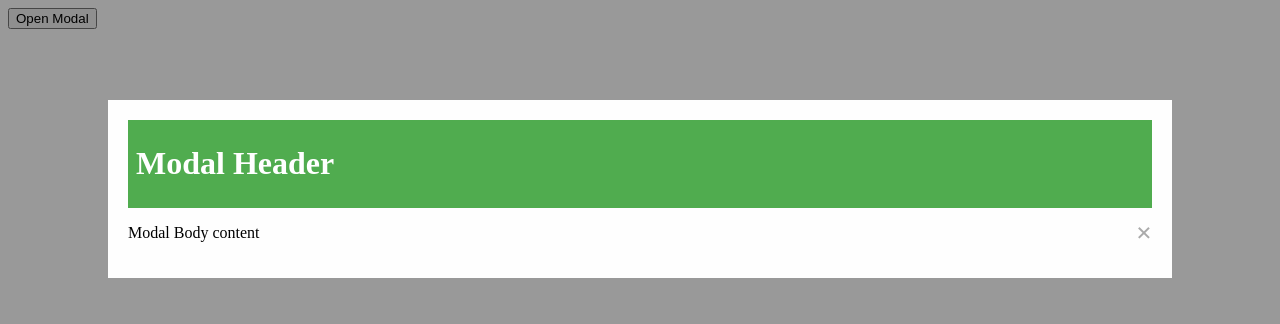
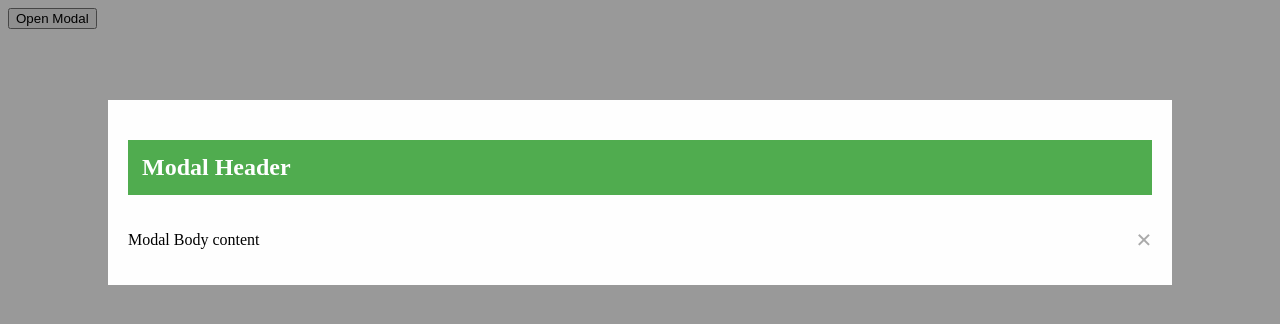
Before and after one commit to acciojob/modal-magic-nvnKr09, a website: page main.html in a window 1280 px wide. Both pictures are taken after a click on the button "Open Modal". Drawn offline with Linux system fonts and the light colour scheme.

Commit message:
created a submission

```diff
--- a/main.html
+++ b/main.html
@@ -11,10 +11,10 @@
 	<button id="openModal">Open Modal</button>
 
 	<!-- The Modal -->
-	<div id="myModal" class="modal-body">
+	<div id="myModal" class="modal">
 		  <!-- Modal content -->
-		  <div class="modal-content">
-			  <div class="modal-header"><h1>Modal Header</h1></div>
+		  <div class="modal-body">
+			  <h2 class="modal-header">Modal Header</h2>
 			  <div class="content">
 				<p>Modal Body content</p>
 				<span class="close-modal">&times;</span>
--- a/styles.css
+++ b/styles.css
@@ -1,5 +1,5 @@
 /*  your css code here. If applicable */
-.modal-body {
+.modal {
   display: none; /* Hidden by default */
   position: fixed; /* Stay in place */
   z-index: 1; /* Sit on top */
@@ -14,7 +14,7 @@
 }
 
 /* Modal Content */
-.modal-content {
+.modal-body {
   background-color: #fefefe;
   margin: auto;
   padding: 20px;
@@ -27,7 +27,7 @@
 }
 .modal-header{
 	background-color: #50AC4F;
-	padding: 4px 8px;
+	padding: 14px;
 	color: #fff;
 }
 
```
